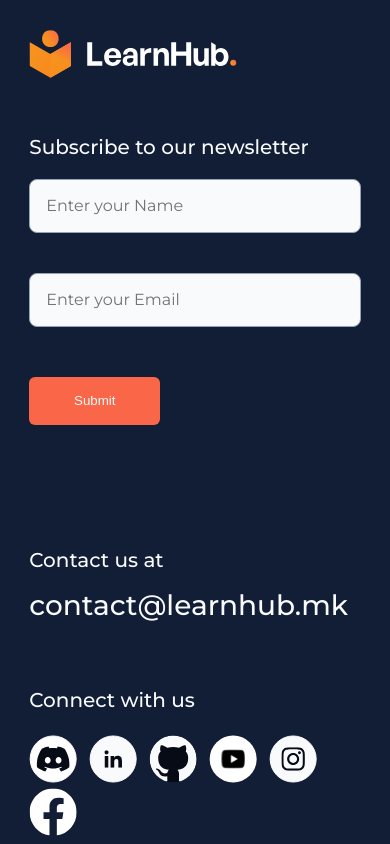
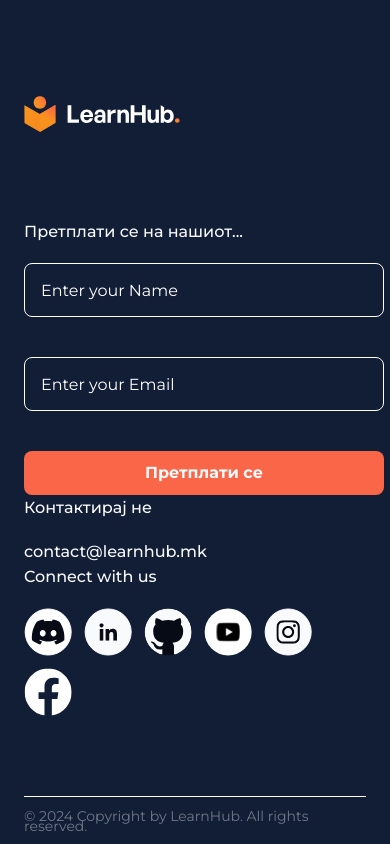
Before and after one commit to learnhubmk/app, a Next.js app: page /admin-dashboard in a window 390 px wide. Shown: the part 920-1764 px from the top of the page. Built offline with nearby package versions, Linux system fonts and the light colour scheme.

Commit message:
#249 Fixed footer

```diff
--- a/components/module-components/contact/ContactForm.tsx
+++ b/components/module-components/contact/ContactForm.tsx
@@ -66,6 +66,7 @@ const ContactForm = ({ cfTurnstileResponse }: ContactFormProps) => {
           type="text"
           field="username"
           formik={formik}
+          inputClass={['']}
           isRequired
         />
         <TextInput
@@ -75,6 +76,7 @@ const ContactForm = ({ cfTurnstileResponse }: ContactFormProps) => {
           type="email"
           field="email"
           formik={formik}
+          inputClass={['']}
           isRequired
         />
         <TextArea
--- a/components/reusable-components/footer/Footer.tsx
+++ b/components/reusable-components/footer/Footer.tsx
@@ -8,24 +8,27 @@ import 'react-toastify/dist/ReactToastify.css';
 import Image from 'next/image';
 import { useTheme } from '../../../app/context/themeContext';
 // eslint-disable-next-line no-unused-vars
-import { submitNewsletterForm } from './SubmitNewsletterForm';
+import SubmitNewsletterForm, { submitNewsletterForm } from './SubmitNewsletterForm';
 import styles from './footer.module.scss';
 import TextInput from '../text-input/TextInput';
-import logodark from '../../../public/logo/logo-black.svg';
+import LogoDark from '../../../public/logo/logo-black.svg';
 import SocialMediaLinks from './SocialMediaIcons';
+import Button from '../button/Button';
 
 const Footer: React.FC = () => {
   const { theme } = useTheme();
+  const isThemeLight = theme === 'light';
+
   const initialValues = { name: '', email: '' };
   const validationSchema = Yup.object({
     name: Yup.string()
-      .matches(/^[a-zA-Z .'-]+$/, 'Невалидно име!')
-      .min(2, 'Вашето име е премногу кратко!')
-      .max(50, 'Вашето име е премногу долго!')
-      .required('Задолжително внесете име'),
+      .matches(/^[a-zA-Z .'-]+$/, '*Невалидно име!')
+      .min(2, '*Вашето име е премногу кратко!')
+      .max(50, '*Вашето име е премногу долго!')
+      .required('*Задолжително внесете име'),
     email: Yup.string()
-      .email('Невалидна емаил адреса')
-      .required('Задолжително внесете емаил адреса'),
+      .email('*Невалидна емаил адреса')
+      .required('*Задолжително внесете емаил адреса'),
   });
   // eslint-disable-next-line no-unused-vars
   const [successMessage, setSuccessMessage] = useState<boolean>(false);
@@ -56,20 +59,14 @@ const Footer: React.FC = () => {
 
   return (
     <footer
-      className={`${styles.footerWrapper} ${theme === 'light' ? styles.lightBackground : styles.darkBackground}`}
-    >
-      <div
       className={`${styles.footer} ${theme === 'light' ? styles.lightBackground : styles.darkBackground}`}
     >
-        <form onSubmit={formik.handleSubmit}>
-          <div className={`display-s ${styles.footerLogo}`}>
-            <Image src={logodark} alt="LearnHub Logo" width={208} height={48} />
-          </div>
-
-          <div className={`${styles.middleSection}`}>
-            <div className={`title-l ${styles.newsletterSection}`}>
-              <p>Subscribe to our newsletter</p>
-              <div className={`${styles.inputContainer}`}>
+      <div className={styles.footerContainer}>
+        <Image src={LogoDark} alt="LearnHub Logo" className={styles.footerLogo} />
+        <div className={styles.footerSectionsContainer}>
+          <div className={styles.newsletterContainer}>
+            <p className={styles.footerTitle}>Претплати се на нашиот...</p>
+            <form className={styles.newsletterForm} onSubmit={formik.handleSubmit}>
               <TextInput
                 placeholder="Enter your Name"
                 type="text"
@@ -77,6 +74,10 @@ const Footer: React.FC = () => {
                 name="name"
                 field="name"
                 formik={formik}
+                inputClass={[
+                  'newsletterInput',
+                  `${isThemeLight ? 'lightNewsletterInput' : 'darkNewsletterInput'}`,
+                ]}
                 isFooter
               />
               <TextInput
@@ -86,28 +87,36 @@ const Footer: React.FC = () => {
                 name="email"
                 field="email"
                 formik={formik}
+                inputClass={[
+                  'newsletterInput',
+                  `${isThemeLight ? 'lightNewsletterInput' : 'darkNewsletterInput'}`,
+                ]}
                 isFooter
               />
-                <button type="submit" className={`${styles.Button}`} disabled={formik.isSubmitting}>
-                  Submit
-                </button>
+              <Button
+                href=""
+                type="submit"
+                buttonClass={['primaryButton']}
+                buttonText="Претплати се"
+              />
+            </form>
+          </div>
+
+          <div>
+            <p className={styles.footerTitle}>Контактирај не</p>
+            <a className={styles.contactEmail} href="mailto:contact@learnhub.mk">
+              contact@learnhub.mk
+            </a>
+          </div>
+          <div>
+            <p className={`${styles.footerTitle} ${styles.socialMediaTitle}`}>Connect with us</p>
+            <SocialMediaLinks />
           </div>
         </div>
 
-            <div className={`title-l ${styles.contactSection}`}>
-              <p>Contact us at</p>
-              <a href="mailto:contact@learnhub.mk">contact@learnhub.mk</a>
-            </div>
-
-            <div className={`title-l ${styles.socialMediaSection}`}>
-              <p>Connect with us</p>
-              <SocialMediaLinks />
-            </div>
-          </div>
-          <div className={`title-l ${styles.copyrightSection}`}>
+        <div className={styles.copyrightContainer}>
           <p>&copy; 2024 Copyright by LearnHub. All rights reserved.</p>
         </div>
-        </form>
       </div>
     </footer>
   );
--- a/components/reusable-components/footer/footer.module.scss
+++ b/components/reusable-components/footer/footer.module.scss
@@ -1,8 +1,3 @@
-.footerWrapper {
-  padding-block: 0.1rem;
-  width: 100%;
-}
-
 .lightBackground {
   background-color: #121d36;
 }
@@ -12,426 +7,66 @@
 }
 
 .footer {
-  width: 90%;
-  margin: 40px auto;
-  flex-wrap: wrap;
+  display: flex;
+  justify-content: center;
+  width: 100%;
+  padding-top: clamp(3.75rem, 7.60292rem + -3.211vw, 6.75rem);
+  padding-inline: clamp(1.5rem, -1.6272rem + 11.773vw, 12.5rem);
+  padding-bottom: clamp(1.25rem, 3.97903rem + -2.274vw, 3.375rem);
+
+  .footerContainer {
+    width: 100%;
     color: var(--text-color);
-  gap: 5rem;
-}
 
-.middleSection {
-  display: flex;
-}
-
-.middleSection {
-  display: flex;
+    .footerTitle {
+      font-size: var(--fs-title);
+      line-height: var(--lh-title);
+      font-weight: 500;
+      margin-bottom: clamp(1.25rem, 0.89459rem + 1.338vw, 2.5rem);
     }
 
     .footerLogo {
-  flex: 1;
-  width: 25%;
-  margin-left: 1%;
-  margin-bottom: 50px;
+      width: 100%;
+      max-width: clamp(9.75rem, 8.82616rem + 3.478vw, 13rem);
+      height: auto;
+      margin-bottom: clamp(4rem, 5.28422rem + -1.07vw, 5rem);
     }
 
-.copyrightSection {
+    .footerSectionsContainer {
       display: flex;
-  flex-direction: column;
-  align-items: center;
-  font-size: 10;
-  justify-content: center;
-  flex: 1;
-  color: #707a88;
-  margin-top: 230px;
+      justify-content: space-between;
+      flex-wrap: wrap;
+
+      .newsletterContainer {
+        width: 22.5rem;
+        min-width: 22.5rem;
       }
 
-.contactSection {
-  margin-left: 4%;
-  flex: 1;
-  width: 25%;
-
-  & p {
-    margin-bottom: 20px;
-    font-size: 20px;
-    line-height: 30px;
+      .contactEmail {
+        font-size: var(--fs-body);
+        line-height: var(--lh-body);
         font-weight: 500;
       }
 
-  & a {
-    font-weight: 500;
-    font-size: 28px;
-    line-height: 60px;
-    color: inherit;
+      .socialLinks {
+        font-size: clamp(2.25rem, 2.0367rem + 0.803vw, 3rem);
+        display: flex;
+        gap: clamp(0.75rem, 0.67881rem + 0.268vw, 1rem);
+        flex-wrap: wrap;
       }
     }
 
-.socialMediaSection {
-  flex: 1;
-  width: 25%;
-  padding-left: 3rem;
-  font-size: 20px;
-  & p {
-    margin-bottom: 2em;
-    font-size: 20px;
-    line-height: 30px;
-    font-weight: 500;
-  }
-
-  & a {
-    flex: 1;
+    .copyrightContainer {
+      display: flex;
+      flex-direction: column;
+      justify-content: center;
       align-items: center;
-    margin-right: 12px;
-    color: var(--text-color);
-    font-weight: 300;
-    font-size: 48px;
-  }
-}
-
-.newsletterSection {
-  flex: 1;
-  height: 84px;
-  font-size: 12px;
-  align-items: center;
-  position: relative;
-  display: inline-block;
-  left: 1%;
-  margin-right: 50px;
-
-  & p {
-    margin-bottom: 15px;
-    margin-left: 0px;
-    font-size: 20px;
-    line-height: 24px;
-    font-weight: 500;
-    margin-bottom: 40px;
-  }
-}
-
-.newsletterSection input {
-  background-color: transparent;
-  border: 1px solid var(--text-color);
-  border-radius: 10px;
-  color: var(--text-color);
-  padding: 20px;
-  width: 100%;
-  max-width: 380px;
-  height: 54px;
-  font-size: 16px;
-  font-weight: 400;
-  line-height: 24px;
-  text-align: left;
-
-  &:focus {
-    outline: none;
-  }
-
-  &::placeholder {
-    background-color: transparent;
-    color: var(--text-color);
-  }
-}
-
-.Button {
-  position: relative;
-  background-color: var(--primary-btn-color);
-  border: 0;
-  border-radius: 6px;
-  color: var(--text-color);
-  cursor: pointer;
-  top: 10px;
-  width: 131px;
-  height: 48px;
-}
-
-.inputContainer {
-  width: 100%;
-}
-
-@media (max-width: 1440px) {
-  .footerLogo {
-    width: 50%;
-    align-self: flex-start;
-    margin-left: 0px;
-  }
-
-  .contactSection {
-    flex-wrap: wrap;
-    width: 70%;
-    margin-left: 0px;
-    order: 3;
-
-    & p {
-      margin-bottom: 0px;
-    }
-  }
-
-  .socialMediaSection {
-    width: 100%;
-    padding-left: 0;
-    margin-left: 0;
-    order: 4;
-
-    & p {
-      margin-bottom: 1em;
-    }
-  }
-
-  .newsletterSection {
-    left: auto;
-    width: 100%;
-    order: 2;
-    margin-bottom: 130px;
-
-    & p {
-      margin-bottom: 20px;
-    }
-  }
-  .newsletterSection input {
-    width: 100%;
-  }
-}
-@media (max-width: 1200px) {
-  .footer {
-    width: 35%;
-  }
-
-  .footerLogo {
-    width: 50%;
-  }
-
-  .middleSection {
-    flex-direction: column;
-  }
-
-  .contactSection {
-    flex-wrap: wrap;
-    width: 70%;
-    margin-left: 0px;
-    order: 3;
-
-    & p {
-      margin-bottom: 0px;
-    }
-  }
-
-  .socialMediaSection {
-    width: 100%;
-    padding-left: 0;
-    margin-left: 0;
-    margin-top: 50px;
-    order: 4;
-
-    & p {
-      margin-bottom: 1em;
-    }
-  }
-
-  .copyrightSection {
-    margin-top: 100px;
-  }
-  .newsletterSection {
-    left: auto;
-    width: 100%;
-    order: 2;
-    margin-bottom: 130px;
-
-    & p {
-      margin-bottom: 20px;
-    }
-  }
-  .newsletterSection input {
-    width: 100%;
-  }
-}
-
-@media (max-width: 1024px) {
-  .footer {
-    width: 40%;
-  }
-  .footerLogo {
-    width: 50%;
-    align-self: flex-start;
-    margin-left: 0px;
-  }
-
-  .middleSection {
-    flex-direction: column;
-  }
-
-  .contactSection {
-    flex-wrap: wrap;
-    width: 70%;
-    margin-left: 0px;
-    order: 3;
-
-    & p {
-      margin-bottom: 0px;
-    }
-    .newsletterSection input {
-      width: 100%;
+      color: #707a88;
+      font-size: var(--fs-tag);
+      line-height: 10px;
+      margin-top: clamp(4rem, 5.28422rem + -1.07vw, 5rem);
+      padding: clamp(0.875rem, 0.76848rem + 0.401vw, 1.25rem) 0;
+      border-top: 0.5px solid #fff;
     }
   }
 }
-
-@media (max-width: 680px) {
-  .footer {
-    width: 60%;
-  }
-  .footerLogo {
-    width: 50%;
-    align-self: flex-start;
-    margin-left: 0px;
-  }
-
-  .middleSection {
-    flex-direction: column;
-  }
-
-  .contactSection {
-    flex-wrap: wrap;
-    width: 70%;
-    margin-left: 0px;
-    order: 3;
-
-    & p {
-      margin-bottom: 0px;
-    }
-    .newsletterSection input {
-      width: 100%;
-    }
-  }
-
-  .socialMediaSection {
-    width: 100%;
-    padding-left: 0;
-    margin-left: 0;
-    margin-top: 50px;
-    order: 4;
-
-    & p {
-      margin-bottom: 1em;
-    }
-  }
-
-  .newsletterSection {
-    left: auto;
-    width: 100%;
-    order: 2;
-    margin-bottom: 130px;
-
-    & p {
-      margin-bottom: 20px;
-    }
-  }
-  .newsletterSection input {
-    width: 100%;
-  }
-}
-
-@media (max-width: 580px) {
-  .footer {
-    width: 70%;
-  }
-  .footerLogo {
-    width: 50%;
-    align-self: flex-start;
-    margin-left: 0px;
-  }
-
-  .middleSection {
-    flex-direction: column;
-  }
-
-  .contactSection {
-    flex-wrap: wrap;
-    width: 70%;
-    margin-left: 0px;
-    order: 3;
-
-    & p {
-      margin-bottom: 0px;
-    }
-  }
-
-  .socialMediaSection {
-    width: 100%;
-    padding-left: 0;
-    margin-left: 0;
-    margin-top: 50px;
-    order: 4;
-
-    & p {
-      margin-bottom: 1em;
-    }
-    .newsletterSection input {
-      width: 100%;
-    }
-  }
-
-  .newsletterSection {
-    left: auto;
-    width: 100%;
-    order: 2;
-    margin-bottom: 130px;
-
-    & p {
-      margin-bottom: 20px;
-    }
-  }
-  .newsletterSection input {
-    width: 100%;
-  }
-}
-
-@media (max-width: 430px) {
-  .footer {
-    width: 85%;
-  }
-  .footerLogo {
-    width: 50%;
-    align-self: flex-start;
-    margin-left: 0px;
-  }
-
-  .middleSection {
-    flex-direction: column;
-  }
-
-  .contactSection {
-    flex-wrap: wrap;
-    width: 70%;
-    margin-left: 0px;
-    order: 3;
-
-    & p {
-      margin-bottom: 0px;
-    }
-  }
-
-  .socialMediaSection {
-    width: 100%;
-    padding-left: 0;
-    margin-left: 0;
-    margin-top: 50px;
-    order: 4;
-
-    & p {
-      margin-bottom: 1em;
-    }
-  }
-
-  .newsletterSection {
-    left: auto;
-    width: 100%;
-    order: 2;
-    margin-bottom: 130px;
-    position: relative;
-
-    & p {
-      margin-bottom: 20px;
-    }
-  }
-  .newsletterSection input {
-    width: 100%;
-  }
-}
--- a/components/reusable-components/navigation/Navigation.tsx
+++ b/components/reusable-components/navigation/Navigation.tsx
@@ -32,7 +32,7 @@ const Navigation = () => {
           {isSun ? (
             <Image
               src={moonImage}
-              alt="Sun Image"
+              alt="moon icon"
               width={18}
               height={18}
               className={styles.moonImage}
@@ -40,7 +40,7 @@ const Navigation = () => {
           ) : (
             <Image
               src={sunImage}
-              alt="Moon Image"
+              alt="sun icon"
               width={18}
               height={18}
               className={styles.sunImage}
--- a/components/reusable-components/text-input/TextInput.tsx
+++ b/components/reusable-components/text-input/TextInput.tsx
@@ -3,6 +3,7 @@
 import React, { FC, HTMLProps } from 'react';
 import style from './textInput.module.scss';
 import { useTheme } from '../../../app/context/themeContext';
+import setClass from '../../../utils/setClass';
 
 interface InputProps extends HTMLProps<HTMLInputElement> {
   placeholder: string;
@@ -13,6 +14,7 @@ interface InputProps extends HTMLProps<HTMLInputElement> {
   formik: any;
   isRequired?: boolean;
   isFooter?: boolean;
+  inputClass: string[];
 }
 
 const TextInput: FC<InputProps> = ({
@@ -24,6 +26,7 @@ const TextInput: FC<InputProps> = ({
   formik,
   isRequired,
   isFooter,
+  inputClass,
 }) => {
   const { theme } = useTheme();
   const isLightTheme = theme === 'light';
@@ -38,7 +41,7 @@ const TextInput: FC<InputProps> = ({
       <div className={style.inputWrapper}>
         <input
           type={type}
-          className={`${style.input} ${style[`${isError}`]} ${style[`${isValid}`]}`}
+          className={`${style.input} ${setClass(inputClass, style)} ${style[`${isError}`]} ${style[`${isValid}`]}`}
           placeholder={placeholder}
           value={formik.values[field]}
           onChange={formik.handleChange}
--- a/components/reusable-components/text-input/textInput.module.scss
+++ b/components/reusable-components/text-input/textInput.module.scss
@@ -24,6 +24,7 @@
       font-family: inherit;
 
       &::placeholder {
+        background: transparent !important;
         color: #737373;
         font-size: var(--fs-placeholder);
         font-weight: 300;
@@ -33,6 +34,33 @@
       &:focus {
         outline: none;
       }
+    }
+
+    .newsletterInput {
+      border: 1px solid white;
+      background-color: transparent;
+      color: white !important;
+      height: 3.375rem;
+      -webkit-text-fill-color: #ffff !important;
+      -webkit-text-color: #ffff !important;
+
+      &::placeholder {
+        background-color: transparent !important;
+        color: var(--white-color) !important;
+        font-size: var(--fs-placeholder);
+        font-weight: 300;
+        line-height: var(--fs-placeholder);
+      }
+    }
+
+    .lightNewsletterInput {
+      -webkit-box-shadow: inset 0 0 0 30px #121d36 !important;
+      background-clip: content-box !important;
+    }
+
+    .darkNewsletterInput {
+      -webkit-box-shadow: inset 0 0 0 30px #070b15 !important;
+      background-clip: content-box !important;
     }
 
     .errorIcon,
```
Lines whose indentation alone changed are shown as unchanged.
